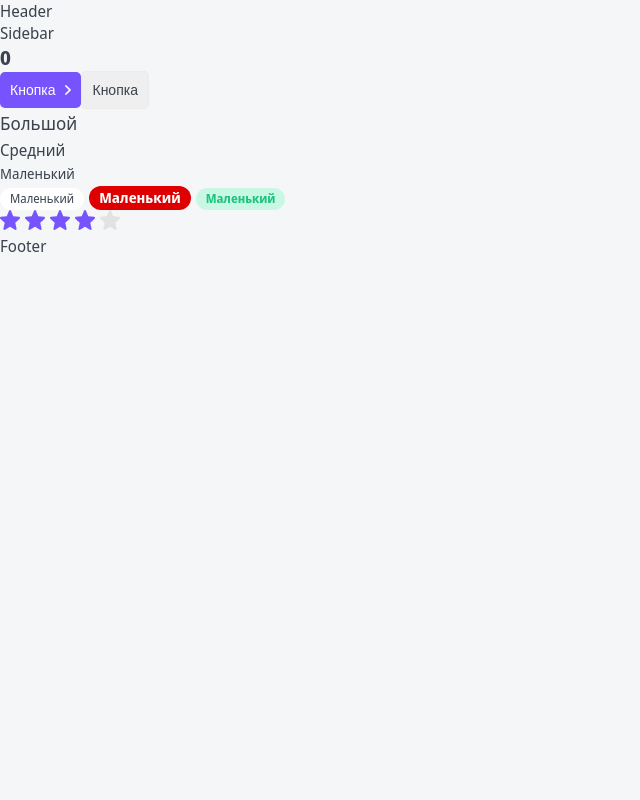
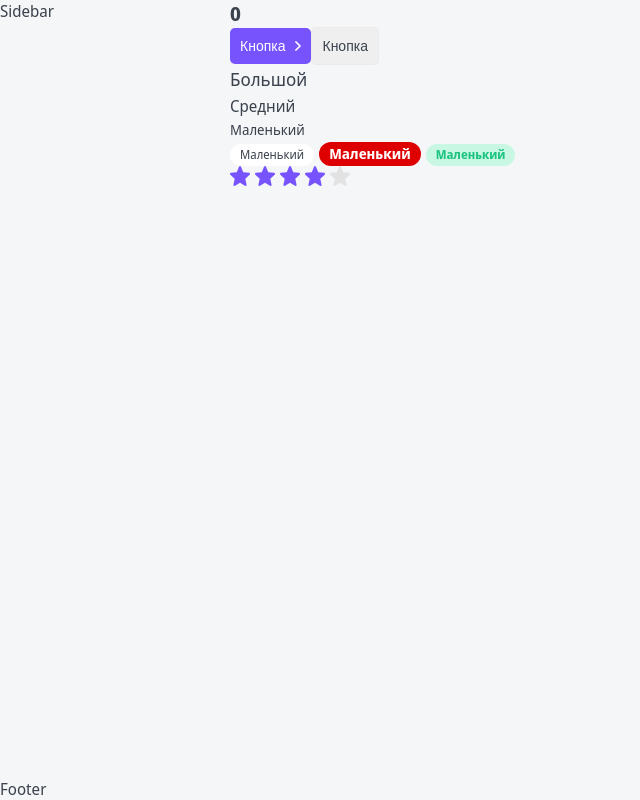
Before and after one commit to ydergachev/top-app, a Next.js app: page / in a window 1280 px wide. Shown: the whole page, without its empty margins (0-640 px from the left). Built offline with nearby package versions, Linux system fonts and the light colour scheme.

Commit message:
Add layout grid css

```diff
--- a/layout/Layout/Layout.module.css
+++ b/layout/Layout/Layout.module.css
@@ -1,18 +1,45 @@
-.p {
-  margin: 0;
+.wrapper {
+  display: grid;
+  grid-template-areas:
+    ". header header ."
+    ". sidebar body ."
+    "footer footer footer footer";
+  grid-template-rows: auto 1fr auto;
+  grid-template-columns: auto 230px minmax(320px, 1200px);
+  min-height: 100vh;
 }
 
-.s {
-  font-size: 14px;
-  line-height: 24px;
+.header {
+  display: none;
+  grid-area: header;
 }
 
-.m {
-  font-size: 16px;
-  line-height: 24px;
+.sidebar {
+  grid-area: sidebar;
 }
 
-.l {
-  font-size: 18px;
-  line-height: 29px;
+.body {
+  grid-area: body;
 }
+
+.footer {
+  grid-area: footer;
+}
+
+@media (max-width: 765px) {
+  .wrapper {
+    grid-template-areas:
+      "header"
+      "body"
+      "footer";
+    grid-template-columns: minmax(320px, 1fr);
+  }
+
+  .sidebar {
+    display: none;
+  }
+
+  .header {
+    display: block;
+  }
+}
--- a/layout/Layout/Layout.tsx
+++ b/layout/Layout/Layout.tsx
@@ -1,5 +1,5 @@
 import { LayoutProps } from "./Layout.props";
-import styles from "./P.module.css";
+import styles from "./Layout.module.css";
 import cn from "classnames";
 import React, { FunctionComponent } from "react";
 import { Header } from "../Header/Header";
@@ -8,14 +8,12 @@
 
 const Layout = ({ children }: LayoutProps): JSX.Element => {
   return (
-    <>
-      <Header />
-      <div>
-        <Sidebar />
-        <div>{children}</div>
-      </div>
-      <Footer />
-    </>
+    <div className={styles.wrapper}>
+      <Header className={styles.header} />
+      <Sidebar className={styles.sidebar} />
+      <div className={styles.body}>{children}</div>
+      <Footer className={styles.footer} />
+    </div>
   );
 };
 
```
